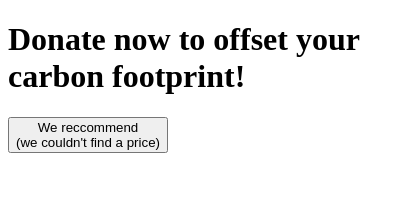
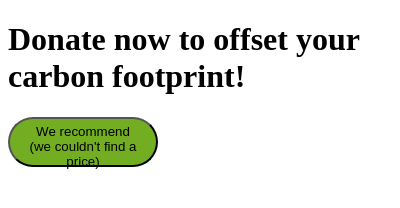
Before and after one commit to jerryxu99/Offset, a browser extension: page popup.html in a window 400 px wide. Drawn offline with Linux system fonts and the light colour scheme.

Commit message:
added css

```diff
--- a/popup.html
+++ b/popup.html
@@ -1,12 +1,13 @@
 <!DOCTYPE html>
 <html>
   <head>
-    <title>Round Up</title>
+    <title>Offset</title>
+    <link rel="stylesheet" href="styles.css">
   </head>
   <body>
     <h1>Donate now to offset your carbon footprint!</h1>
-    <button id="donate" type="button">
-      We reccommend
+    <button class='rcorners1' id="donate" type="button">
+      We recommend
       <div id="price">(we couldn't find a price)</div>
     </button>
   </body>
--- /dev/null
+++ b/styles.css
@@ -0,0 +1,7 @@
+.rcorners1 {
+    border-radius: 25px;
+    background: #73AD21;
+    padding: 5px;
+    width: 150px;
+    height: 50px;
+  }
```
Also changed, not shown: manifest.json.
